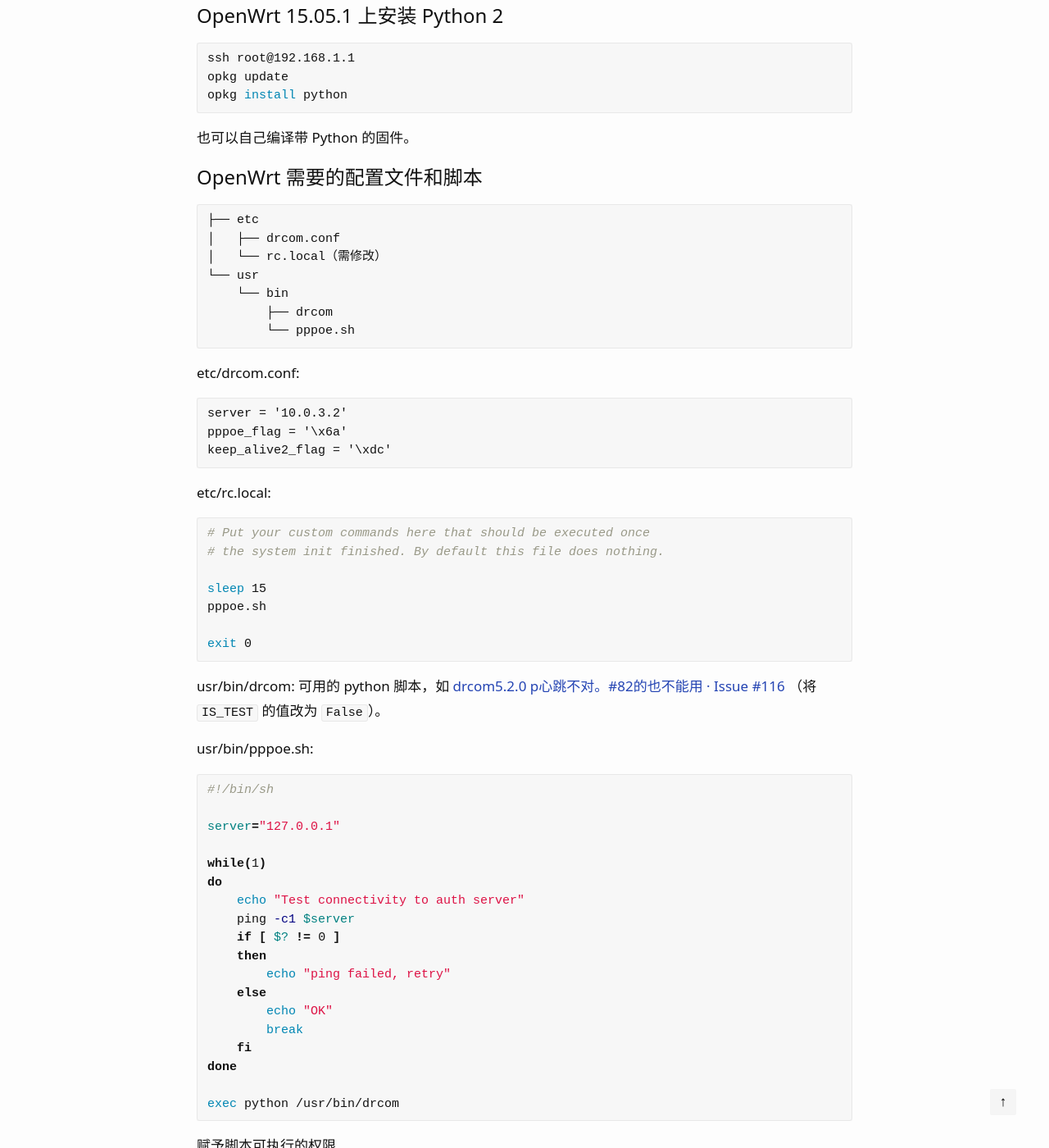
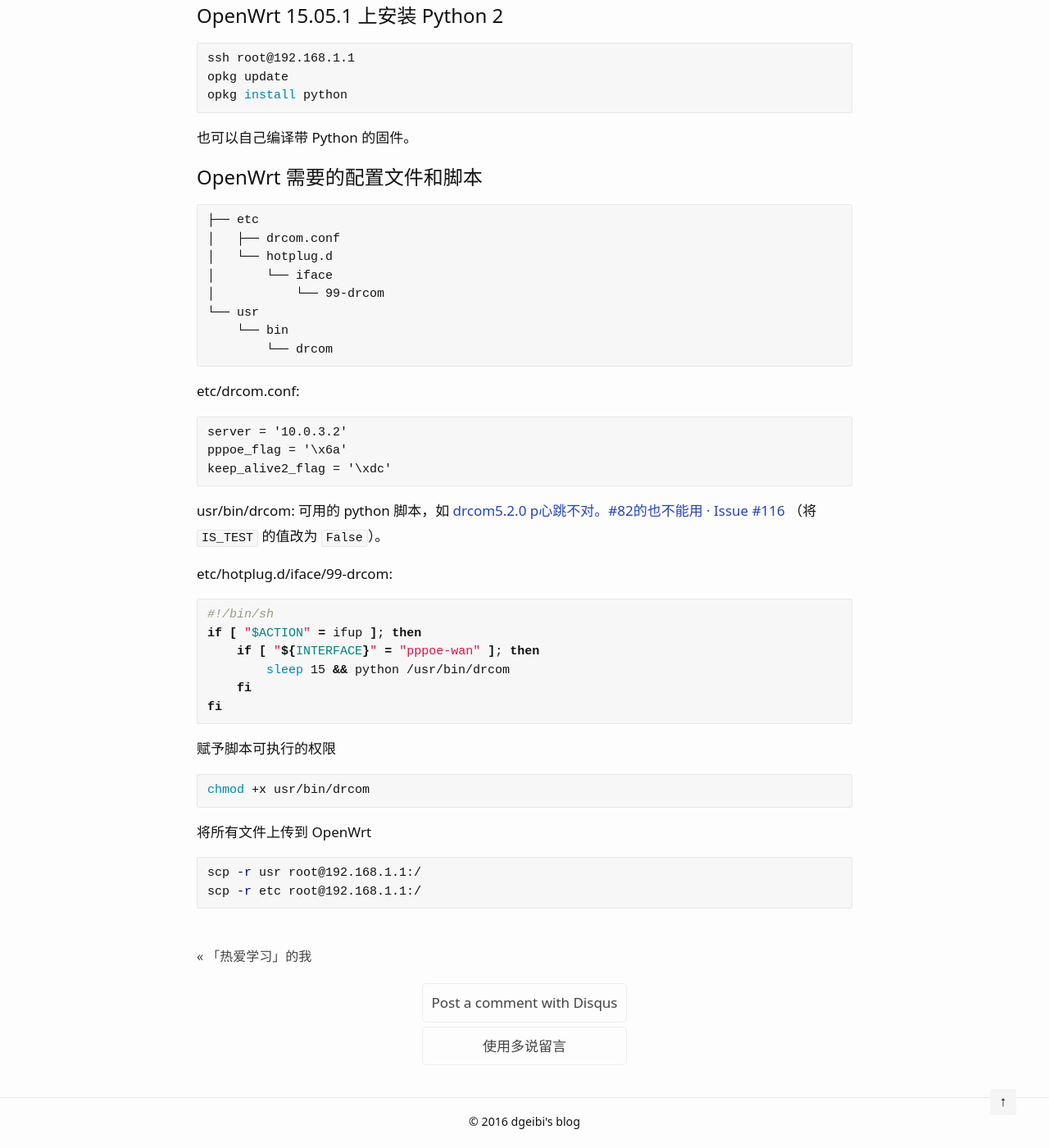
Before and after one commit to dgeibi/dgeibi.github.com, a Jekyll site: the page built from _posts/2016-10-08-drcom.md, in a window 1280 px wide and 1400 px high, scrolled down 447 px. Shown: the whole window at 82% size. Built offline with Jekyll 4.4.1, drawn with Linux system fonts in a browser that asks for light colours; comment, search, counter and statistics services are not loaded; some of the changed text lies outside the part shown.

Commit message:
update at 2016-10-08 16:04:34 UTC

````diff
--- a/_posts/2016-10-08-drcom.md
+++ b/_posts/2016-10-08-drcom.md
@@ -26,11 +26,12 @@
 ```
 ├── etc
 │   ├── drcom.conf
-│   └── rc.local（需修改）
+│   └── hotplug.d
+│       └── iface
+│           └── 99-drcom
 └── usr
     └── bin
-        ├── drcom
-        └── pppoe.sh
+        └── drcom
 ```
 
 etc/drcom.conf:
@@ -41,48 +42,23 @@
 keep_alive2_flag = '\xdc'
 ```
 
-etc/rc.local:
-
-```bash
-# Put your custom commands here that should be executed once
-# the system init finished. By default this file does nothing.
-
-sleep 15
-pppoe.sh
-
-exit 0
-```
-
 usr/bin/drcom: 可用的 python 脚本，如 [drcom5.2.0 p心跳不对。#82的也不能用 · Issue #116](https://github.com/drcoms/drcom-generic/issues/116#issuecomment-250953770) （将 `IS_TEST` 的值改为 `False`）。
 
-usr/bin/pppoe.sh:
+etc/hotplug.d/iface/99-drcom:
 
 ```bash
 #!/bin/sh
-
-server="127.0.0.1"
-
-while(1)
-do
-    echo "Test connectivity to auth server"
-    ping -c1 $server
-    if [ $? != 0 ]
-    then
-        echo "ping failed, retry"
-    else
-        echo "OK"
-        break
+if [ "$ACTION" = ifup ]; then
+    if [ "${INTERFACE}" = "pppoe-wan" ]; then
+        sleep 15 && python /usr/bin/drcom
     fi
-done
-
-exec python /usr/bin/drcom
+fi
 ```
 
 赋予脚本可执行的权限
 
 ```bash
 chmod +x usr/bin/drcom
-chmod +x usr/bin/pppoe.sh
 ```
 
 将所有文件上传到 OpenWrt
````
